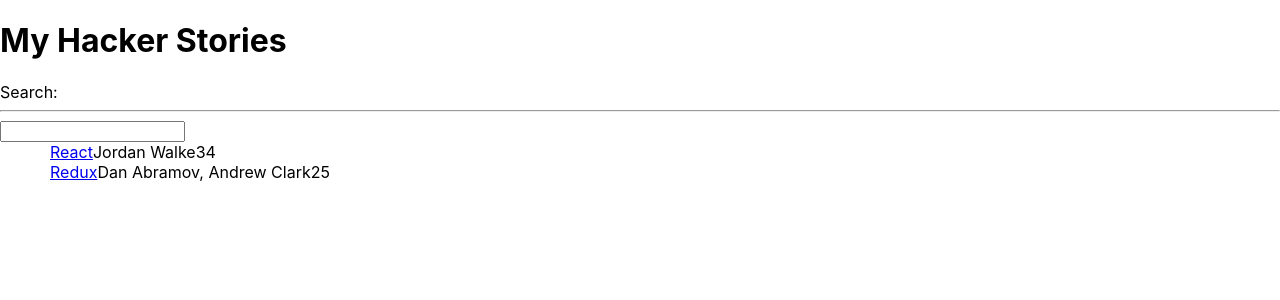
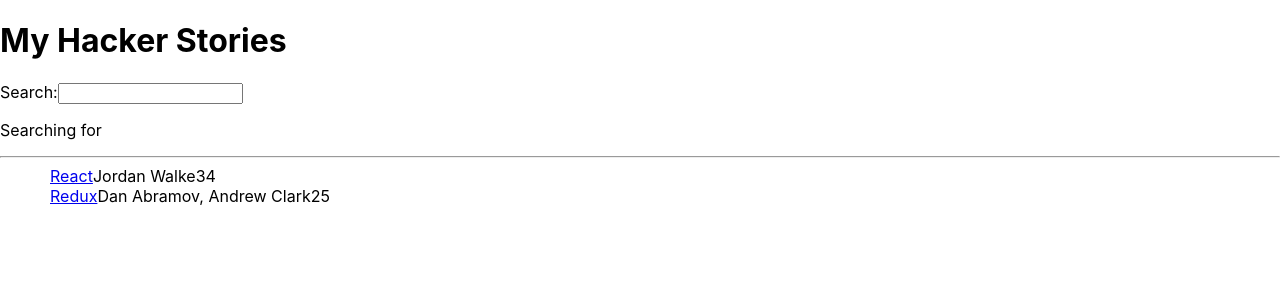
Before and after one commit to manamiueda1/hacker-stories, a React (Create React App) app: page / in a window 1280 px wide. Shown: the top 300 px of the page. Built offline with nearby package versions, Linux system fonts and the light colour scheme.

Commit message:
useState hook is working

```diff
--- a/src/App.js
+++ b/src/App.js
@@ -1,4 +1,5 @@
 import logo from "./logo.svg";
+import React from "react";
 import "./App.css";
 
 function App() {
@@ -21,24 +22,37 @@
     },
   ];
 
+  return (
+    <div>
+      <h1>My Hacker Stories</h1>
+      <Search />
+      <hr />
+      <List list={stories} />
+    </div>
+  );
+}
+
+const Search = () => {
+  const [searchTerm, setSearchTerm] = React.useState("");
+
   const handleChange = (event) => {
-    console.log(event.target.value);
+    setSearchTerm(event.target.value);
   };
 
   return (
     <div>
-      <h1>My Hacker Stories</h1>
-
       <label htmlFor="search" type="text">
         Search:
       </label>
-      <hr />
 
       <input id="search" type="text" onChange={handleChange} />
-      <List list={stories} />
+
+      <p>
+        Searching for <strong>{searchTerm}</strong>
+      </p>
     </div>
   );
-}
+};
 
 const List = (props) => {
   console.log(props);
```
Also changed, not shown: test.js (added, +11 -0 lines).
